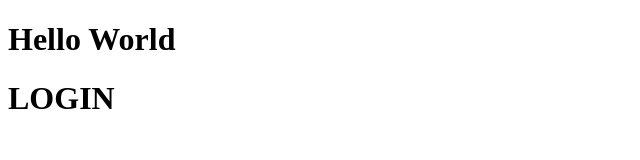
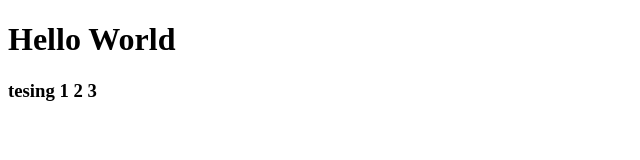
Before and after one commit to Cahzello/belajar-collab, a plain HTML site: page index.html in a window 1280 px wide. Shown: the whole page, without its empty margins (0-640 px from the left). Drawn offline with Linux system fonts and the light colour scheme.

Commit message:
menabmhkan kalimat

```diff
--- a/index.html
+++ b/index.html
@@ -7,6 +7,6 @@
 </head>
 <body>
     <h1>Hello World</h1>
-    <h1>LOGIN</h1>
+    <h3>tesing 1 2 3</h3>
 </body>
 </html>
```
